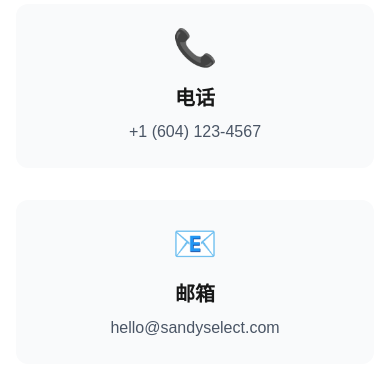
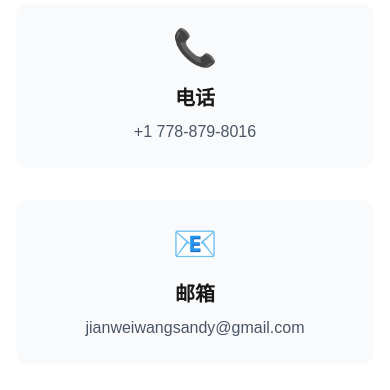
Before and after one commit to gaoyuze2019/sandyselect, a Next.js app: page / in a window 390 px wide. Shown: the part 4040-4430 px from the top of the page. Built offline with nearby package versions, Linux system fonts and the light colour scheme.

Commit message:
update contact phone and email

```diff
--- a/src/app/page.tsx
+++ b/src/app/page.tsx
@@ -174,12 +174,12 @@ export default function Home() {
             <div className="bg-gray-50 p-6 rounded-xl">
               <div className="text-4xl mb-4">📞</div>
               <h3 className="text-xl font-semibold mb-2">电话</h3>
-              <p className="text-gray-600">+1 (604) 123-4567</p>
+              <p className="text-gray-600">+1 778-879-8016</p>
             </div>
             <div className="bg-gray-50 p-6 rounded-xl">
               <div className="text-4xl mb-4">📧</div>
               <h3 className="text-xl font-semibold mb-2">邮箱</h3>
-              <p className="text-gray-600">hello@sandyselect.com</p>
+              <p className="text-gray-600">jianweiwangsandy@gmail.com</p>
             </div>
             <div className="bg-gray-50 p-6 rounded-xl">
               <div className="text-4xl mb-4">📍</div>
```
